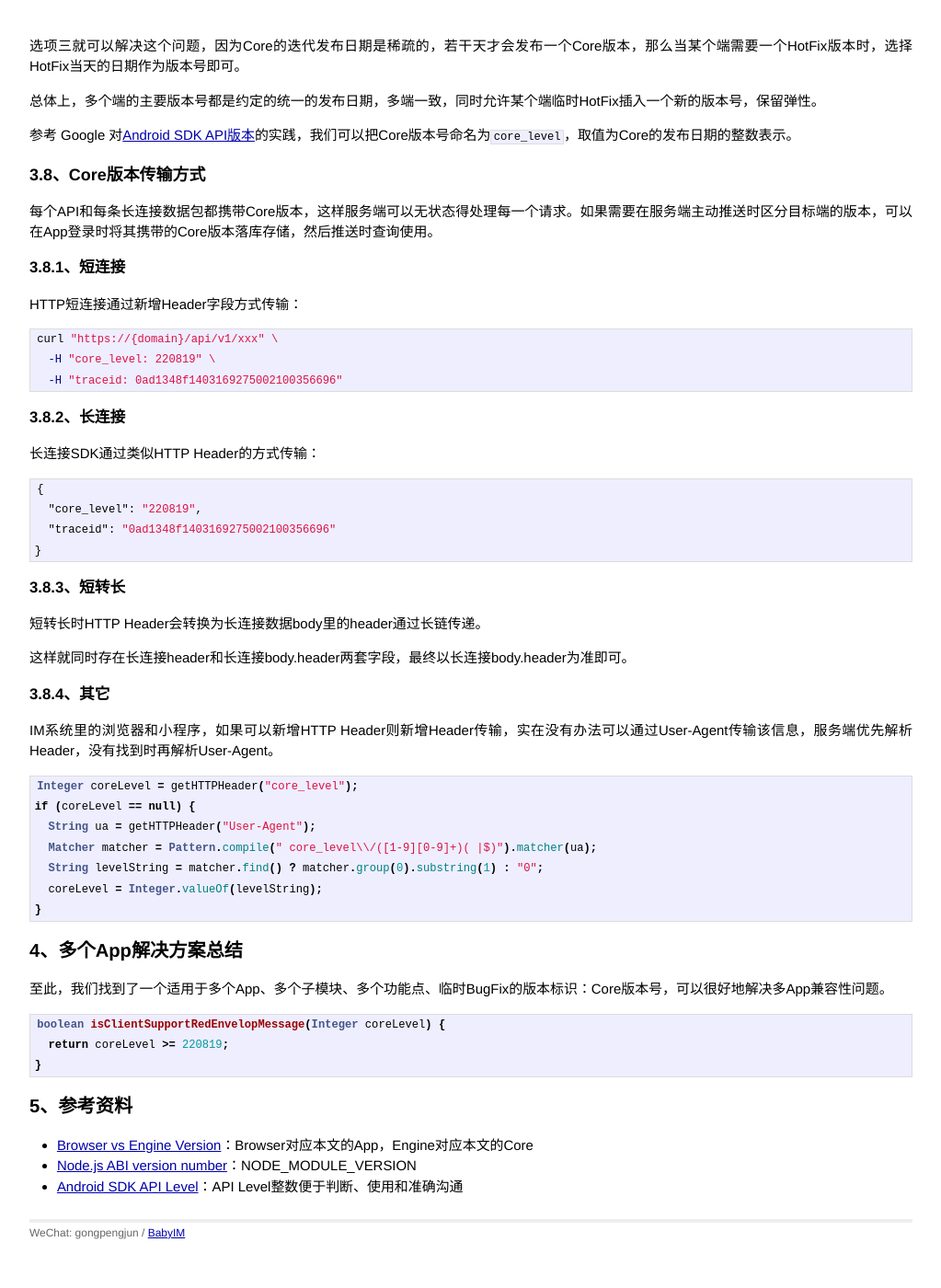
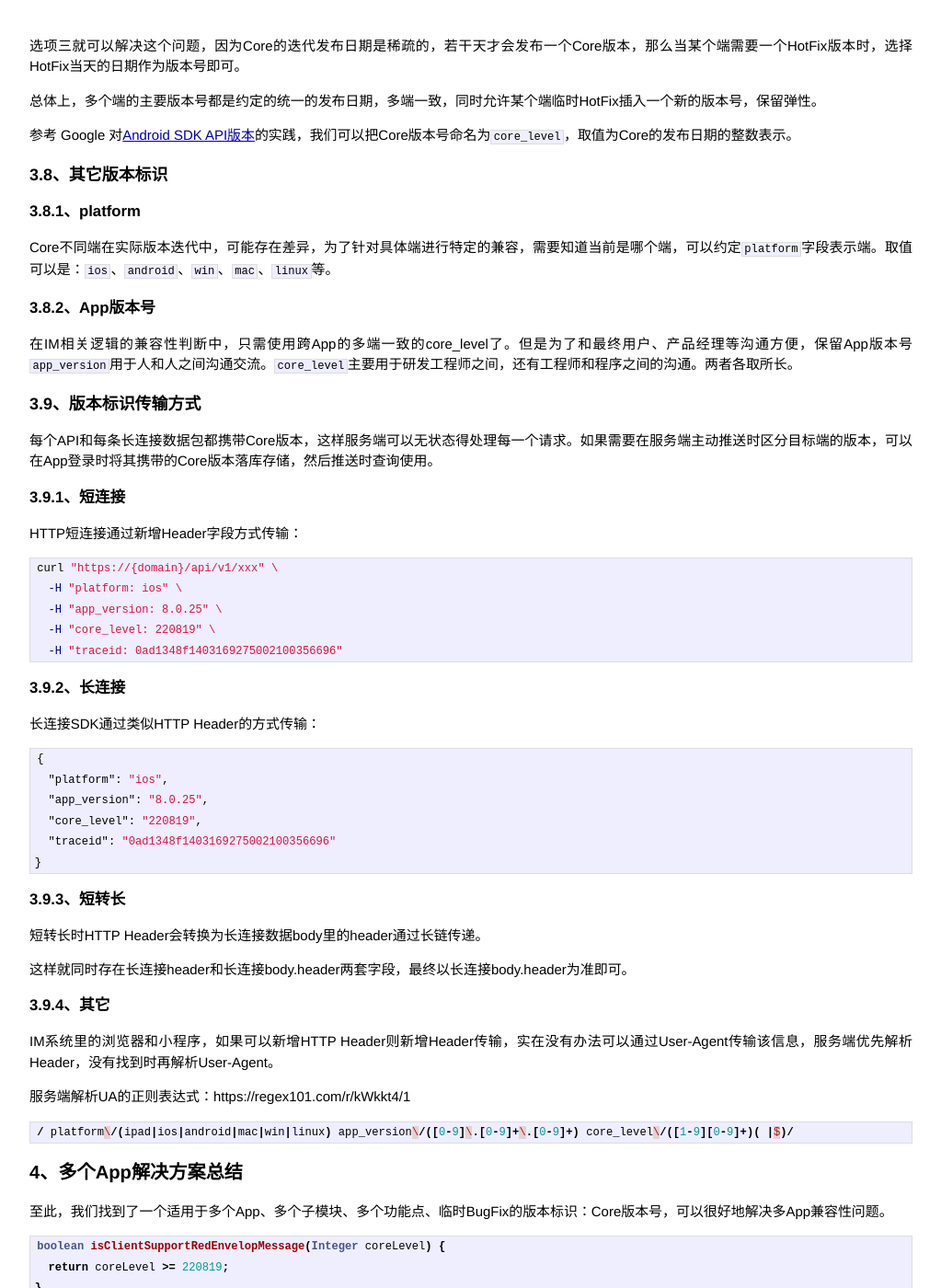
Before and after one commit to gongpengjun/gongpengjun.github.io, a Jekyll site: the page built from _posts/2022-08-27-im008-im-compatible-base.markdown, in a window 1280 px wide and 1400 px high, scrolled down 8652 px. Shown: the whole window at 92% size, without its empty margins (128-1151 px from the left). Built offline with Jekyll 4.4.1, drawn with Linux system fonts in a browser that asks for light colours; before the commit the page ends 10018 px from its top, so only the background shows below that.

Commit message:
add regex

````diff
--- a/_posts/2022-08-27-im008-im-compatible-base.markdown
+++ b/_posts/2022-08-27-im008-im-compatible-base.markdown
@@ -184,49 +184,59 @@ boolean isClientSupportRedEnvelopMessage(Integer coreVersion) {
 
 参考 Google 对[Android SDK API版本](https://apilevels.com/)的实践，我们可以把Core版本号命名为`core_level`，取值为Core的发布日期的整数表示。
 
-### 3.8、Core版本传输方式
+### 3.8、其它版本标识
+
+#### 3.8.1、platform
+
+Core不同端在实际版本迭代中，可能存在差异，为了针对具体端进行特定的兼容，需要知道当前是哪个端，可以约定`platform`字段表示端。取值可以是：`ios`、`android`、`win`、`mac`、`linux`等。
+
+#### 3.8.2、App版本号
+
+在IM相关逻辑的兼容性判断中，只需使用跨App的多端一致的core_level了。但是为了和最终用户、产品经理等沟通方便，保留App版本号`app_version`用于人和人之间沟通交流。`core_level`主要用于研发工程师之间，还有工程师和程序之间的沟通。两者各取所长。
+
+### 3.9、版本标识传输方式
 
 每个API和每条长连接数据包都携带Core版本，这样服务端可以无状态得处理每一个请求。如果需要在服务端主动推送时区分目标端的版本，可以在App登录时将其携带的Core版本落库存储，然后推送时查询使用。
 
-#### 3.8.1、短连接
+#### 3.9.1、短连接
 
 HTTP短连接通过新增Header字段方式传输：
 
 ```shell
 curl "https://{domain}/api/v1/xxx" \
+  -H "platform: ios" \
+  -H "app_version: 8.0.25" \
   -H "core_level: 220819" \
   -H "traceid: 0ad1348f1403169275002100356696"
 ```
 
-#### 3.8.2、长连接
+#### 3.9.2、长连接
 
 长连接SDK通过类似HTTP Header的方式传输：
 
 ```json
 {
+  "platform": "ios",
+  "app_version": "8.0.25",
   "core_level": "220819",
   "traceid": "0ad1348f1403169275002100356696"
 }
 ```
 
-#### 3.8.3、短转长
+#### 3.9.3、短转长
 
 短转长时HTTP Header会转换为长连接数据body里的header通过长链传递。
 
 这样就同时存在长连接header和长连接body.header两套字段，最终以长连接body.header为准即可。
 
-#### 3.8.4、其它
+#### 3.9.4、其它
 
 IM系统里的浏览器和小程序，如果可以新增HTTP Header则新增Header传输，实在没有办法可以通过User-Agent传输该信息，服务端优先解析Header，没有找到时再解析User-Agent。
 
+服务端解析UA的正则表达式：https://regex101.com/r/kWkkt4/1
+
 ```java
-Integer coreLevel = getHTTPHeader("core_level");
-if (coreLevel == null) {
-  String ua = getHTTPHeader("User-Agent");
-  Matcher matcher = Pattern.compile(" core_level\\/([1-9][0-9]+)( |$)").matcher(ua);
-  String levelString = matcher.find() ? matcher.group(0).substring(1) : "0";
-  coreLevel = Integer.valueOf(levelString);
-}
+/ platform\/(ipad|ios|android|mac|win|linux) app_version\/([0-9]\.[0-9]+\.[0-9]+) core_level\/([1-9][0-9]+)( |$)/
 ```
 
 ## 4、多个App解决方案总结
````
